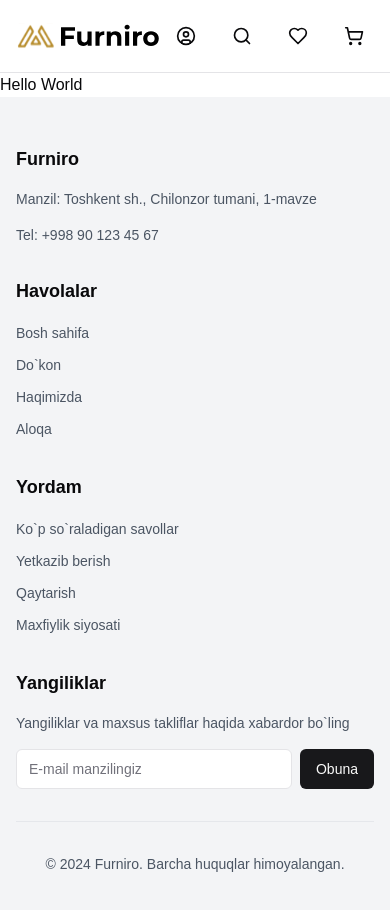
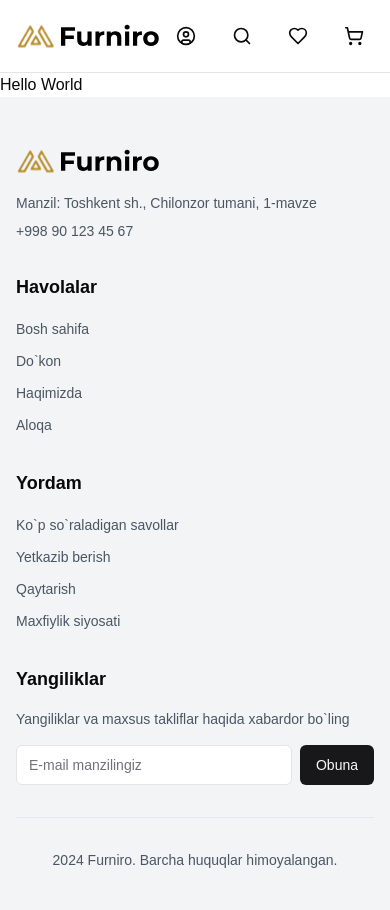
Before and after one commit to Abdumannonov-Samandar/furniture-mebel-site, a Next.js app: page / in a window 390 px wide. Shown: the top 910 px of the page. Built offline with nearby package versions, Linux system fonts and the light colour scheme.

Commit message:
fix: data

```diff
--- a/components/global/cart-sheet.tsx
+++ b/components/global/cart-sheet.tsx
@@ -1,12 +1,7 @@
 import { Sheet, SheetContent, SheetDescription, SheetHeader, SheetTitle, SheetTrigger } from "@/components/ui/sheet"
 import { Button } from "@/components/ui/button"
 import { ShoppingCart, X, Plus, Minus } from "lucide-react"
-
-// Bu funksiya haqiqiy ma'lumotlar bilan almashtirilishi kerak
-const getCartItems = () => [
-  { id: 1, name: "Stol", price: 199.99, quantity: 1 },
-  { id: 2, name: "Stul", price: 89.99, quantity: 2 },
-]
+import { getCartItems } from "@/data/mock"
 
 export function CartSheet() {
   const cartItems = getCartItems()
--- a/components/global/site-footer.tsx
+++ b/components/global/site-footer.tsx
@@ -1,6 +1,9 @@
-import Link from "next/link"
-import { Input } from "@/components/ui/input"
-import { Button } from "@/components/ui/button"
+import Link from "next/link";
+import { Input } from "@/components/ui/input";
+import { Button } from "@/components/ui/button";
+import Image from "next/image";
+import { footerInfo } from "@/data/mock";
+
 
 export function SiteFooter() {
   return (
@@ -8,37 +11,45 @@
       <div className="container px-4 md:px-8 mx-auto">
         <div className="grid grid-cols-1 gap-8 md:grid-cols-4">
           <div>
-            <h3 className="text-lg font-semibold mb-4">Furniro</h3>
-            <p className="text-sm text-gray-600 mb-4">
-              Manzil: Toshkent sh., Chilonzor tumani, 1-mavze
-            </p>
-            <p className="text-sm text-gray-600">
-              Tel: +998 90 123 45 67
-            </p>
+            <Link href="/">
+              <Image
+                width={30}
+                height={30}
+                src={footerInfo.logo}
+                alt="Workflow"
+                className="h-8 w-auto mb-4"
+              />
+            </Link>
+            <p className="text-sm text-gray-600 mb-2">{footerInfo.address}</p>
+            <p className="text-sm text-gray-600">{footerInfo.phone}</p>
           </div>
           <div>
             <h3 className="text-lg font-semibold mb-4">Havolalar</h3>
             <ul className="space-y-2">
-              <li><Link href="/" className="text-sm text-gray-600 hover:underline">Bosh sahifa</Link></li>
-              <li><Link href="/shop" className="text-sm text-gray-600 hover:underline">Do`kon</Link></li>
-              <li><Link href="/about" className="text-sm text-gray-600 hover:underline">Haqimizda</Link></li>
-              <li><Link href="/contact" className="text-sm text-gray-600 hover:underline">Aloqa</Link></li>
+              {footerInfo.navigationLinks.map((link) => (
+                <li key={link.href}>
+                  <Link href={link.href} className="text-sm text-gray-600 hover:underline">
+                    {link.label}
+                  </Link>
+                </li>
+              ))}
             </ul>
           </div>
           <div>
             <h3 className="text-lg font-semibold mb-4">Yordam</h3>
             <ul className="space-y-2">
-              <li><Link href="/faq" className="text-sm text-gray-600 hover:underline">Ko`p so`raladigan savollar</Link></li>
-              <li><Link href="/shipping" className="text-sm text-gray-600 hover:underline">Yetkazib berish</Link></li>
-              <li><Link href="/returns" className="text-sm text-gray-600 hover:underline">Qaytarish</Link></li>
-              <li><Link href="/privacy" className="text-sm text-gray-600 hover:underline">Maxfiylik siyosati</Link></li>
+              {footerInfo.helpLinks.map((link) => (
+                <li key={link.href}>
+                  <Link href={link.href} className="text-sm text-gray-600 hover:underline">
+                    {link.label}
+                  </Link>
+                </li>
+              ))}
             </ul>
           </div>
           <div>
             <h3 className="text-lg font-semibold mb-4">Yangiliklar</h3>
-            <p className="text-sm text-gray-600 mb-4">
-              Yangiliklar va maxsus takliflar haqida xabardor bo`ling
-            </p>
+            <p className="text-sm text-gray-600 mb-4">{footerInfo.newsletterText}</p>
             <form className="flex space-x-2">
               <Input type="email" placeholder="E-mail manzilingiz" className="flex-grow" />
               <Button type="submit">Obuna</Button>
@@ -46,11 +57,9 @@
           </div>
         </div>
         <div className="mt-8 pt-8 border-t border-gray-200 text-center">
-          <p className="text-sm text-gray-600">
-            &copy; {new Date().getFullYear()} Furniro. Barcha huquqlar himoyalangan.
-          </p>
+          <p className="text-sm text-gray-600">{footerInfo.copyrightText}</p>
         </div>
       </div>
     </footer>
-  )
+  );
 }
--- a/components/global/site-header.tsx
+++ b/components/global/site-header.tsx
@@ -7,7 +7,8 @@
 export function SiteHeader() {
   return (
     <header className="border-b py-4">
-      <div className="container px-4 md:px-8 mx-auto flex items-center justify-between">
+      <div className="container px-4 md:px-8 mx-auto">
+        <div className="flex items-center justify-between">
         <Link href="/" className="flex items-center space-x-2">
           <Image
             width={30}
@@ -17,7 +18,7 @@
             className="h-8 w-auto"
           />
         </Link>
-        <nav className="hidden md:flex items-center space-x-6">
+        <nav className="hidden md:flex items-center space-x-10">
           <Link href="/" className="text-sm font-medium hover:underline">
             Bosh sahifa
           </Link>
@@ -46,6 +47,7 @@
           </Button>
           <CartSheet />
         </div>
+        </div>
       </div>
     </header>
   )
--- a/data/mock.ts
+++ b/data/mock.ts
@@ -0,0 +1,27 @@
+
+// Footer information
+export const footerInfo = {
+    logo: "/logo.svg",
+    address: "Manzil: Toshkent sh., Chilonzor tumani, 1-mavze",
+    phone: "+998 90 123 45 67",
+    navigationLinks: [
+      { href: "/", label: "Bosh sahifa" },
+      { href: "/shop", label: "Do`kon" },
+      { href: "/about", label: "Haqimizda" },
+      { href: "/contact", label: "Aloqa" },
+    ],
+    helpLinks: [
+      { href: "/faq", label: "Ko`p so`raladigan savollar" },
+      { href: "/shipping", label: "Yetkazib berish" },
+      { href: "/returns", label: "Qaytarish" },
+      { href: "/privacy", label: "Maxfiylik siyosati" },
+    ],
+    newsletterText: "Yangiliklar va maxsus takliflar haqida xabardor bo`ling",
+    copyrightText: `${new Date().getFullYear()} Furniro. Barcha huquqlar himoyalangan.`,
+  };
+
+
+export const getCartItems = () => [
+  { id: 1, name: "Stol", price: 199.99, quantity: 1 },
+  { id: 2, name: "Stul", price: 89.99, quantity: 2 },
+]
```
